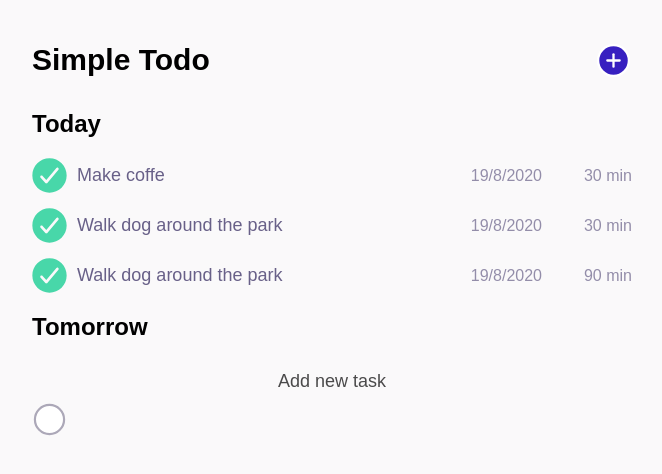
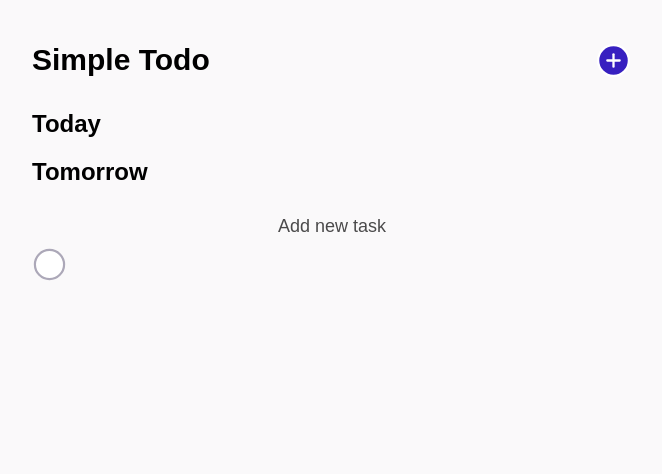
Before and after one commit to ocfranz/todo-typescript, a React (Create React App) app: page / in a window 1280 px wide. Shown: the top 474 px of the page, without its empty margins (308-970 px from the left). Built offline with nearby package versions, Linux system fonts and the light colour scheme.

Commit message:
Adding redux, stores and reducers

```diff
--- a/package.json
+++ b/package.json
@@ -42,6 +42,9 @@
     ]
   },
   "devDependencies": {
-    "@types/styled-components": "^5.1.2"
+    "@types/react-redux": "^7.1.9",
+    "@types/styled-components": "^5.1.2",
+    "react-redux": "^7.2.1",
+    "redux": "^4.0.5"
   }
 }
--- a/src/index.tsx
+++ b/src/index.tsx
@@ -1,13 +1,17 @@
 import React from "react";
 import ReactDOM from "react-dom";
 import App from "./App";
-import  GlobalStyles from './styles/GlobalStyles';
+import GlobalStyles from "./styles/GlobalStyles";
+import { Provider } from "react-redux";
+import { store } from "./stores/store";
 import * as serviceWorker from "./serviceWorker";
 
 ReactDOM.render(
     <React.StrictMode>
-        <GlobalStyles />
-        <App />
+        <Provider store={store}>
+            <GlobalStyles />
+            <App />
+        </Provider>
     </React.StrictMode>,
     document.getElementById("root")
 );
--- a/src/modules/Header/Header.tsx
+++ b/src/modules/Header/Header.tsx
@@ -1,9 +1,12 @@
-import React from "react";
+import React, { FC } from "react";
 import { HeaderWrapper, IconWrapper } from "./styles";
 import PlusIcon from "./PlusIcon.js";
-const Header = () => {
+interface HeaderProps {
+    addTask(task: string): void;
+}
+const Header: FC<HeaderProps> = ({addTask}) => {
     const handleOnClick = () => {
-        console.log("ss");
+        addTask('Hello')
     };
     return (
         <HeaderWrapper>
--- a/src/pages/Home/Home.tsx
+++ b/src/pages/Home/Home.tsx
@@ -7,6 +7,8 @@ import Header from "../../modules/Header/Header";
 import Heading from "../../components/Heading/Heading";
 import TodoListItem from "../../components/TodoListItem/TodoListItem";
 import ModalAdd from "../../modules/ModalAdd/ModalAdd";
+import { useSelector, useDispatch } from "react-redux";
+import { TasksState } from "../../reducers/tasksReducer";
 const AppWrapper = styled.div`
     padding: 0px 20px;
     @media ${media.md} {
@@ -16,27 +18,25 @@ const AppWrapper = styled.div`
 
 function App() {
     const date = new Date();
-    const [todoText, setTodoText] = useState("");
-    const [todos, setTodos] = useState([]);
 
-    useEffect(() => {
-        console.log(moment().format("dddd"));
-    }, []);
+    const tasks = useSelector<TasksState, TasksState["tasks"]>(
+        (state) => state.tasks
+    );
+    const dispatch = useDispatch();
 
-    const handleOnButtonClick = () => {
-        console.log("hello from this page");
+    const addTask = (task: string) => {
+        dispatch({ type: "ADD_TASK", payload: task });
     };
-    const handleTodoAddInput = (event: ChangeEvent<HTMLInputElement>) => {
-        event.preventDefault();
-        const { currentTarget } = event;
-    };
+
     return (
         <div className="App">
             <AppWrapper>
-                <Header />
+                <Header addTask={addTask} />
                 <Heading type="h2" children="Today"></Heading>
-
+                {tasks.map((task) => {
+                    return (
                         <TodoListItem
+                            key={task}
                             text="Make coffe"
                             estimated={30}
                             date={`${date.getDate()}/${
@@ -44,22 +44,9 @@ function App() {
                             }/${date.getFullYear()}`}
                             completed={true}
                         />
-                <TodoListItem
-                    text="Walk dog around the park"
-                    estimated={30}
-                    date={`${date.getDate()}/${
-                        date.getMonth() + 1
-                    }/${date.getFullYear()}`}
-                    completed={true}
-                />
-                <TodoListItem
-                    text="Walk dog around the park"
-                    estimated={90}
-                    date={`${date.getDate()}/${
-                        date.getMonth() + 1
-                    }/${date.getFullYear()}`}
-                    completed={true}
-                />
+                    );
+                })}
+
                 <Heading type="h2" children="Tomorrow"></Heading>
                 <ModalAdd visible={true} />
             </AppWrapper>
--- /dev/null
+++ b/src/reducers/tasksReducer.ts
@@ -0,0 +1,23 @@
+export interface TasksState {
+    tasks: string[];
+}
+const initialState = {
+    tasks: [],
+};
+
+type Action = {
+    type: "ADD_TASK";
+    payload: string;
+};
+export const tasksReducer = (
+    state: TasksState = initialState,
+    action: Action
+) => {
+    switch (action.type) {
+        case "ADD_TASK":
+            return { ...state, tasks: [...state.tasks, action.payload] };
+
+        default:
+            return state;
+    }
+};
--- /dev/null
+++ b/src/stores/store.ts
@@ -0,0 +1,4 @@
+import { createStore } from "redux";
+import { tasksReducer } from '../reducers/tasksReducer';
+
+export const store = createStore(tasksReducer);
```
Also changed, not shown: src/components/TodoListItem/TodoListItem.tsx (+6 -5 lines), 1 other file (tests, documents, lock files or other folders). Lines whose indentation alone changed are shown as unchanged.
